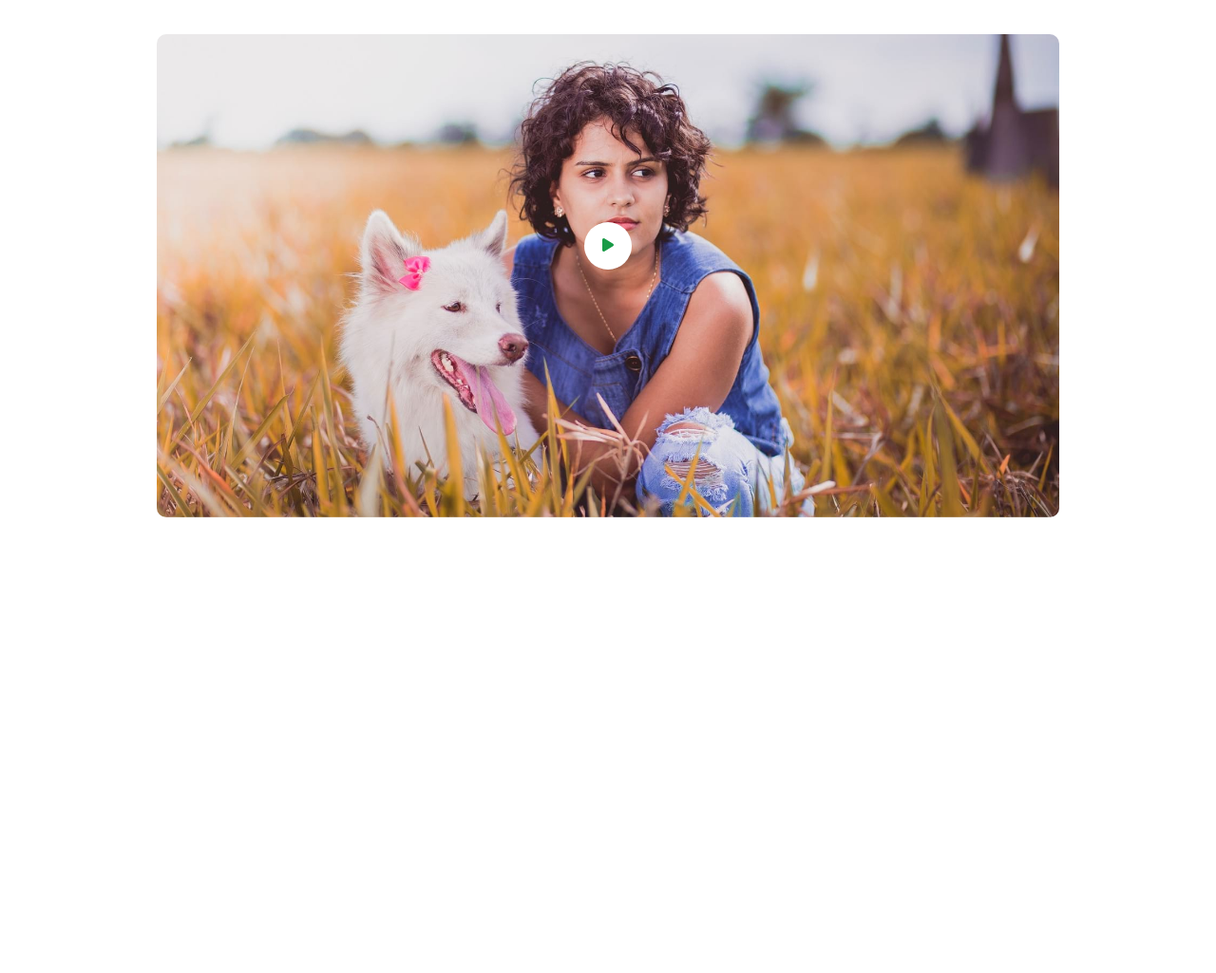
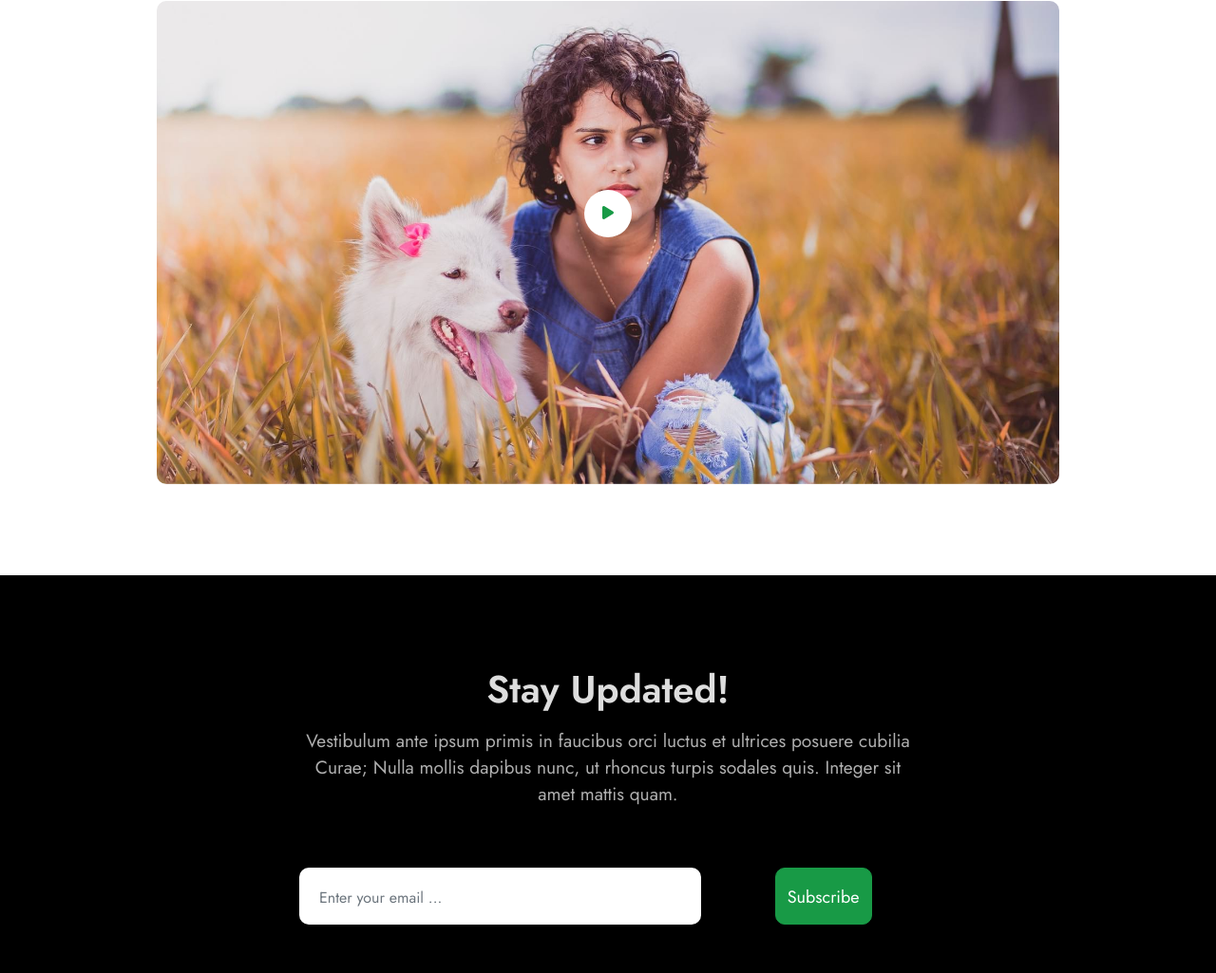
Before and after one commit to ManhTienSside/poochcare, a plain HTML site: page index.html in a window 1280 px wide. Shown: the part 2530-3555 px from the top of the page at 95% size. Before the commit the page ends 3171 px from the top, so only its background shows below. Drawn offline with nearby package versions, Linux system fonts and the light colour scheme; a script that the page names is missing.

Commit message:
thêm content cho update

```diff
--- a/css/betterpet.css
+++ b/css/betterpet.css
@@ -1,4 +1,4 @@
-.title p {
+.betterpet .title p {
     font-size: 1.125rem;
     font-weight: 400;
     color: #f53626;
@@ -7,14 +7,14 @@
     letter-spacing: 1px;
 }
 
-.title p:last-of-type {
+.betterpet .title p:last-of-type {
     font-size: 1.2em;
     line-height: 28px;
     color: #696969;
     text-transform: none;
 }
 
-.title h2 {
+.betterpet .title h2 {
     font-size: 2.5rem;
     line-height: 1.2em;
     font-weight: 600;
--- a/css/number.css
+++ b/css/number.css
@@ -2,7 +2,6 @@
     background-color: #189a46;
     color: #ffffff;
     text-align: center;
-    padding: 3rem;
 }
 
 .number .poContain{
@@ -34,9 +33,8 @@
 .number .number__item p:last-of-type {
     color: rgba(255, 255, 255, 0.8);
     font-size: 1.25rem;
-    line-height: 1.5625rem;
+    line-height: 1.25em;
     text-transform: capitalize;
     margin-top: 10px;
-    opacity: 0.8;
     font-weight: 400;
 }
--- a/css/style.css
+++ b/css/style.css
@@ -8,3 +8,4 @@
 @import url(../css/carousel.css);
 @import url(../css/number.css);
 @import url(../css/betterpet.css);
+@import url(../css/update.css);
--- /dev/null
+++ b/css/update.css
@@ -0,0 +1,131 @@
+.update {
+    background-color: black;
+}
+
+.update .container {
+    max-width: 1140px;
+    padding: 24px 15px;
+    margin: 0 auto;
+}
+
+.update .row {
+    margin: 24px auto;
+    align-items: center;
+    padding: 0;
+    max-width: 680px;
+}
+
+.update .title {
+    text-align: center;
+}
+
+.update .title h2 {
+    font-size: 2.5rem;
+    line-height: 1.2em;
+    font-weight: 600;
+    text-transform: capitalize;
+    color: #dddddd;
+}
+
+.update .title p {
+    font-size: 1.2em;
+    line-height: 28px;
+    color: #afafaf;
+    text-transform: none;
+    margin: 16px 0;
+}
+
+/* .update .row .col-4 .btn{
+    font-size: 18px;
+    font-weight: 400;
+    color: #189a46;
+    line-height: 28px;
+    border-radius: 10px;
+    padding: 12px 35px;
+    border: 2px solid white;
+    display: inline-block;
+    margin-top: 48px;
+}
+
+.update .row .col-4 .btn{
+    background-color: #ffffff;
+    color: #189a46;
+} */
+
+.update .row .col-md-12 {
+    margin-bottom: 48px;
+}
+
+.update .row .btn {
+    border-radius: 10px;
+    height: 60px;
+    padding-top: 8px;
+}
+
+.update .row .form-control {
+    font-size: 16px;
+    height: 60px;
+    background: #fff;
+    padding-left: 20px;
+    text-align: left;
+    width: 100%;
+    margin-left: 0;
+}
+
+.update .row .btn-primary {
+    color: #fff;
+    background-color: #189A46;
+    border-color: #189A46;
+    font-size: 18px;
+    line-height: 28px;
+    text-transform: capitalize;
+    font-weight: 400;
+    transition: 0.3s ease-in;
+    /* width: 100%; */
+    margin-right: 0;
+
+}
+
+.update .row .btn-primary:hover {
+    background-color: #116E32;
+    border-color: #116E32;
+}
+
+@media screen and (max-width: 991.9px) {
+    .update .container {
+        max-width: 960px;
+        margin-right: auto;
+        margin-left: auto;
+    }
+    .update .row .col .btn-primary{
+        width: 100%;
+    }
+}
+
+@media screen and (max-width: 767.9px) {
+    .update .container {
+        max-width: 720px;
+        margin-right: auto;
+        margin-left: auto;
+    }
+    .update .row .col .btn-primary{
+        width: 25%;
+    }
+}
+
+@media screen and (max-width: 666.9px) {
+    .update .row .col .btn-primary{
+        flex-basis: 100%;
+        display: block;
+        width: 100%;
+        margin-top: 16px;
+    }
+}
+
+@media screen and (max-width: 575.9px) {
+    .update .container {
+        max-width: 540px;
+        margin-right: auto;
+        margin-left: auto;
+    }
+}
--- a/index.html
+++ b/index.html
@@ -149,7 +149,7 @@
   </section>
   <section class="features"></section>
   <section class="services">
-    <div class="poContain pd__section">
+    <div class="container pd__section">
       <div class="services__content">
         <div class="services__left">
           <img class="img-fluid" src="./images/ab.jpg" alt="services" />
@@ -175,7 +175,7 @@
     </div>
   </section>
   <section class="number">
-    <div class="poContain pd__section">
+    <div class="container pd__section">
       <div class="row d-flex justify-content-center">
         <div class="col-6 col-lg-3">
           <div class="number__item">
@@ -208,7 +208,7 @@
   <section class="ourplans"></section>
   <section class="betterpet">
     <div class="betterpet__content py-5 pd__section">
-      <div class="poContain py-lg-5">
+      <div class="container py-lg-5">
         <div class="mei-section">
           <div class="title">
             <p>BETTER PET NUTRITION.</p>
@@ -234,7 +234,27 @@
     </div>
   </section>
   <section class="testimonials"></section>
-  <section class="update"></section>
+  <section class="update pd__section">
+    <div class="container text-center">
+      <div class="row">
+        <div class="col col-sm-12 col-md-12 ">
+          <div class="title">
+            <h2>Stay Updated!</h2>
+            <p>Vestibulum ante ipsum primis in faucibus orci luctus et ultrices posuere cubilia Curae; Nulla mollis
+              dapibus nunc, ut rhoncus turpis sodales quis. Integer sit amet mattis quam.</p>
+          </div>
+        </div>
+        <div class="col-sm-12 col-md-8">
+          <!-- <div class="form-group mx-sm-3 mb-2"></div> -->
+            <input type="password" class="btn form-control" id="inputPassword2" placeholder="Enter your email ...">
+        </div>
+        <div class="col">
+          <button type="button" class="btn btn-primary">Subscribe</button>
+          <!-- <a class="btn" href="#" role="button">Subscribe</a>           -->
+        </div>
+      </div>
+    </div>
+  </section>
   <footer></footer>
   <!-- boostrap vesion 4.6 -->
   <script src="https://cdn.jsdelivr.net/npm/jquery@3.5.1/dist/jquery.slim.min.js"
```
